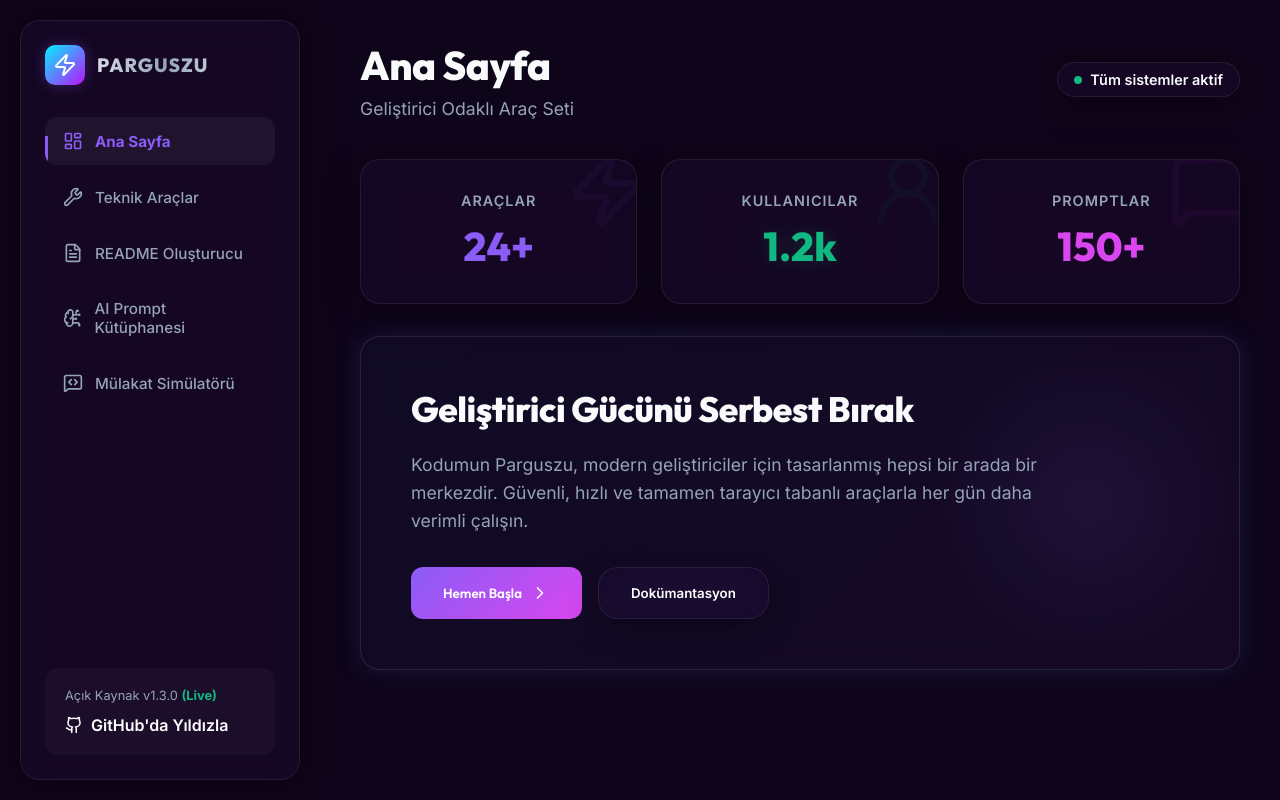
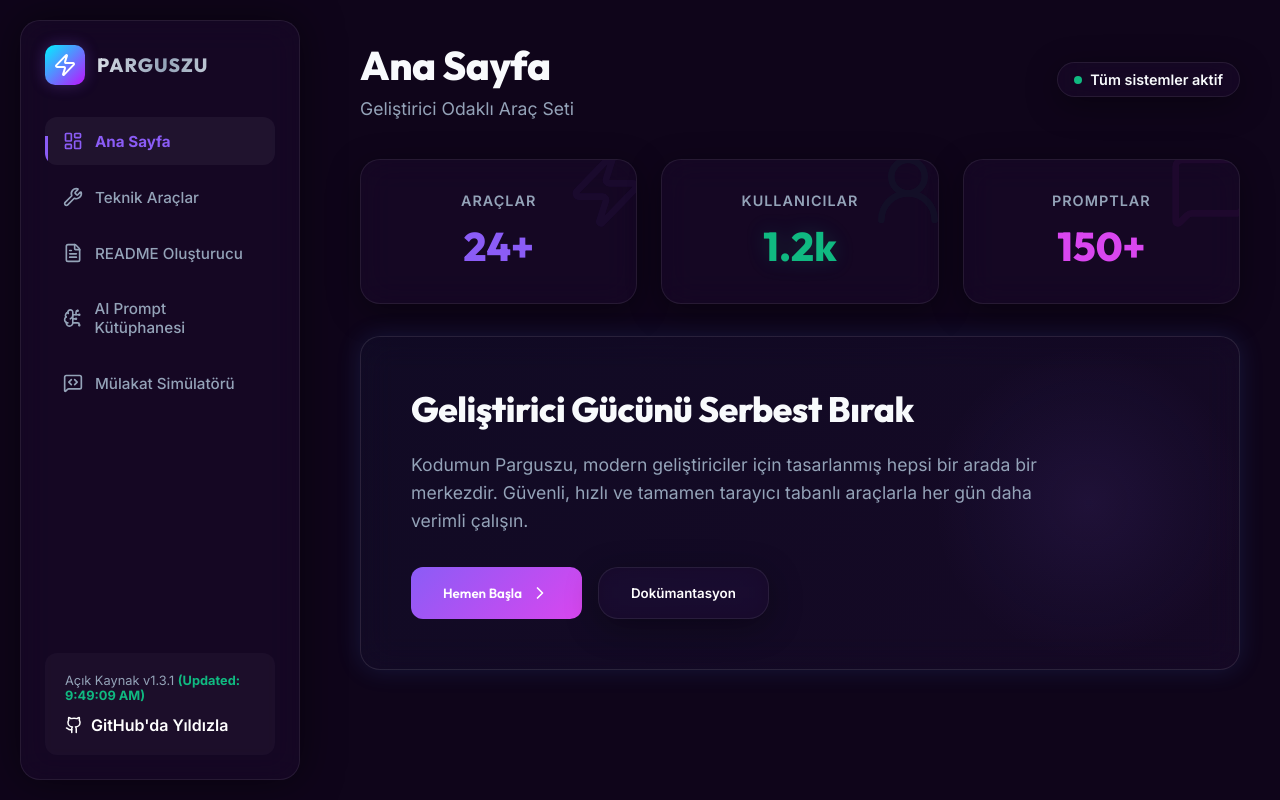
Before and after one commit to Pargusz/kodumunparguszu, a React (Vite) app: page / in a window 1280 px wide. Built offline with nearby package versions, Linux system fonts and the light colour scheme.

Commit message:
Deploy: v1.3.1 with timestamp verification

```diff
--- a/src/App.jsx
+++ b/src/App.jsx
@@ -129,7 +129,7 @@ const App = () => {
 
                 <div style={{ marginTop: 'auto', padding: '20px', borderRadius: '12px', background: 'rgba(255,255,255,0.03)' }}>
                     <p style={{ fontSize: '0.8rem', color: 'var(--text-dim)', marginBottom: '12px' }}>
-                        Açık Kaynak v1.3.0 <span style={{ color: '#10b981', fontWeight: 'bold' }}>(Live)</span>
+                        Açık Kaynak v1.3.1 <span style={{ color: '#10b981', fontWeight: 'bold' }}>(Updated: {new Date().toLocaleTimeString()})</span>
                     </p>
                     <a href="https://github.com" target="_blank" style={{ display: 'flex', alignItems: 'center', gap: '8px', color: 'white', textDecoration: 'none', fontWeight: 600 }}>
                         <Github size={18} /> GitHub'da Yıldızla
```
